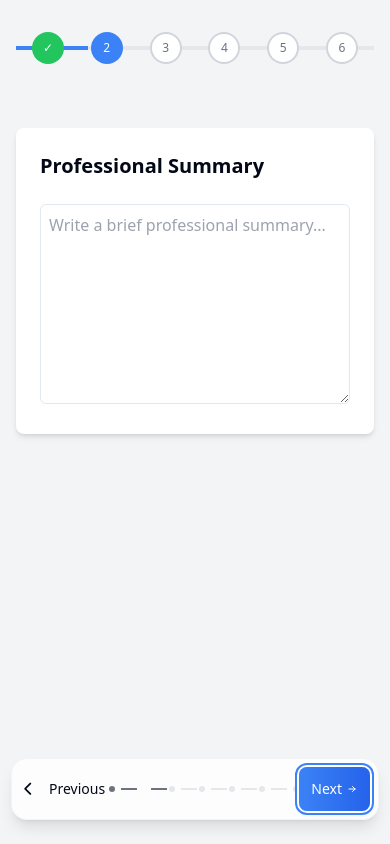
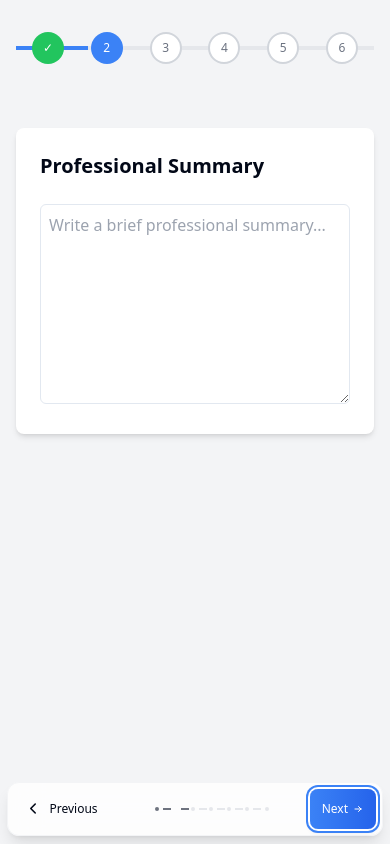
Before and after one commit to ls047/get-job, a Vue app: page / in a window 390 px wide. Both pictures are taken after a click on the button "Next". Built offline with nearby package versions, Linux system fonts and the light colour scheme; what @vee-validate/i18n, tailwindcss-motion would draw is missing.

Commit message:
feat: :art: bottombar update
updated the bottom bar to be responsive

```diff
--- a/src/pages/index.vue
+++ b/src/pages/index.vue
@@ -283,27 +283,27 @@
         </div>
       </div>
 
-      <!-- Replace the Navigation section with this updated version -->
-      <div class="fixed bottom-6 left-0 right-0">
-        <div class="max-w-sm mx-auto px-2 md:max-w-4xl md:px-4">
-          <div class="bg-white/80 backdrop-blur-lg rounded-2xl shadow-lg border border-gray-100 p-2 md:p-4 flex items-center justify-between">
+      <!-- Bottom Navigation Bar -->
+      <div class="fixed bottom-2 sm:bottom-6 left-0 right-0">
+        <div class="max-w-sm mx-auto px-1 sm:px-2 md:max-w-4xl md:px-4">
+          <div class="bg-white/80 backdrop-blur-lg rounded-xl sm:rounded-2xl shadow-lg border border-gray-100 p-1.5 sm:p-2 md:p-4 flex items-center justify-between">
             <Button
               v-if="currentStep > 0"
               type="button"
               variant="ghost"
               @click="prevStep"
-              class="min-w-[80px] md:min-w-[120px] group hover:bg-gray-100/80"
+              class="min-w-[60px] sm:min-w-[80px] md:min-w-[120px] group hover:bg-gray-100/80 text-xs sm:text-sm md:text-base"
             >
-              <i class="fas fa-chevron-left mr-2 text-sm group-hover:-translate-x-1 transition-transform"></i>
+              <i class="fas fa-chevron-left mr-1 sm:mr-2 text-xs sm:text-sm group-hover:-translate-x-1 transition-transform"></i>
               Previous
             </Button>
-            <div v-else class="min-w-[80px] md:min-w-[120px]"></div>
+            <div v-else class="min-w-[60px] sm:min-w-[80px] md:min-w-[120px]"></div>
 
             <!-- Step Indicators -->
-            <div class="flex items-center gap-1 md:gap-2">
+            <div class="flex items-center gap-0.5 sm:gap-1 md:gap-2">
               <!-- Start point -->
               <div
-                class="w-1.5 h-1.5 rounded-full transition-all duration-300 md:w-2 md:h-2"
+                class="w-1 h-1 sm:w-1.5 sm:h-1.5 md:w-2 md:h-2 rounded-full transition-all duration-300"
                 :class="currentStep === 0 ? 'bg-primary scale-125' : 'bg-primary/60'"
               ></div>
 
@@ -314,14 +314,14 @@
                 class="flex items-center"
               >
                 <div
-                  class="w-4 h-0.5 mx-0.5 md:w-8 md:h-0.5 md:mx-1"
+                  class="w-2 sm:w-4 md:w-8 h-0.5 mx-0.5 sm:mx-1"
                   :class="[
                     index <= currentStep ? 'bg-primary/60' : 'bg-gray-200'
                   ]"
                 ></div>
                 <div
                   v-if="index < steps.length - 1"
-                  class="w-1.5 h-1.5 rounded-full transition-all duration-300 md:w-2 md:h-2"
+                  class="w-1 h-1 sm:w-1.5 sm:h-1.5 md:w-2 md:h-2 rounded-full transition-all duration-300"
                   :class="[
                     index + 1 === currentStep ? 'bg-primary scale-125' :
                     index + 1 < currentStep ? 'bg-primary/60' : 'bg-gray-200'
@@ -331,7 +331,7 @@
 
               <!-- End point -->
               <div
-                class="w-1.5 h-1.5 rounded-full transition-all duration-300 md:w-2 md:h-2"
+                class="w-1 h-1 sm:w-1.5 sm:h-1.5 md:w-2 md:h-2 rounded-full transition-all duration-300"
                 :class="currentStep === steps.length - 1 ? 'bg-primary scale-125' :
                        currentStep >= steps.length - 1 ? 'bg-primary/60' : 'bg-gray-200'"
               ></div>
@@ -340,11 +340,13 @@
             <NextButton
               v-if="currentStep < steps.length - 1"
               :text="'Next'"
+              class="min-w-[60px] sm:min-w-[80px] md:min-w-[120px] text-xs sm:text-sm md:text-base"
               @click="nextStep"
             />
             <NextButton
               v-else
               :text="'Done!'"
+              class="min-w-[60px] sm:min-w-[80px] md:min-w-[120px] text-xs sm:text-sm md:text-base"
               @click="finishAndEdit"
             />
           </div>
```
